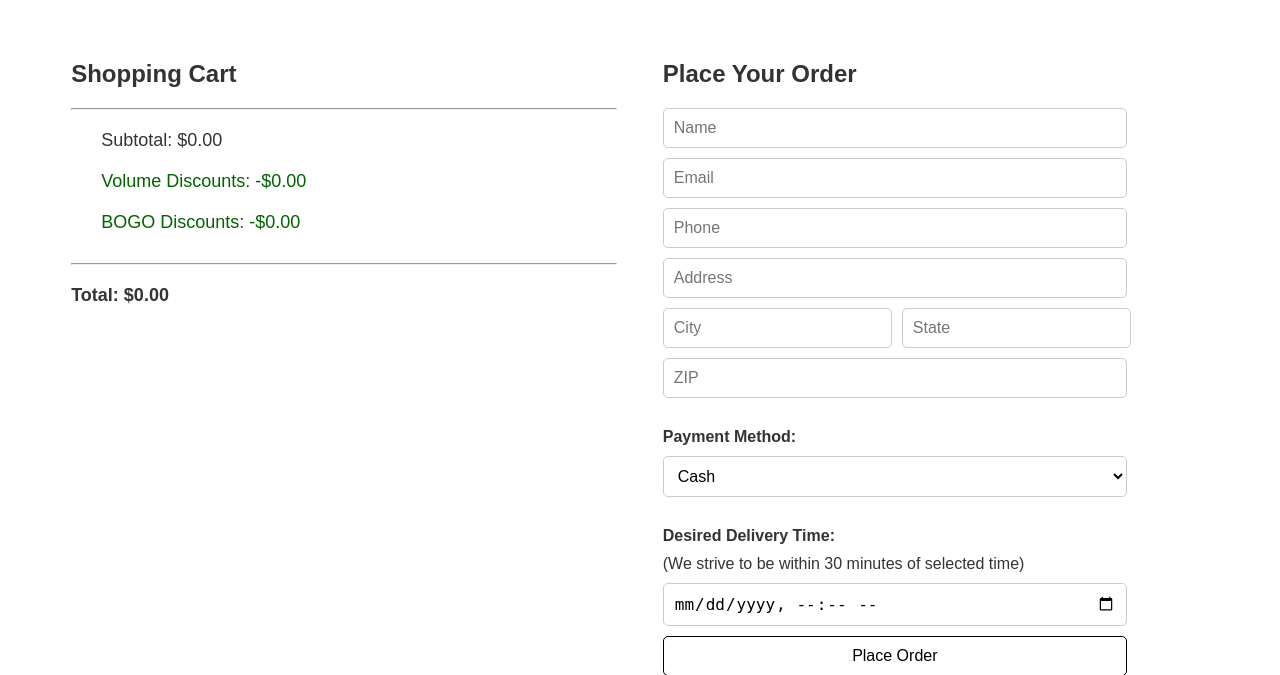
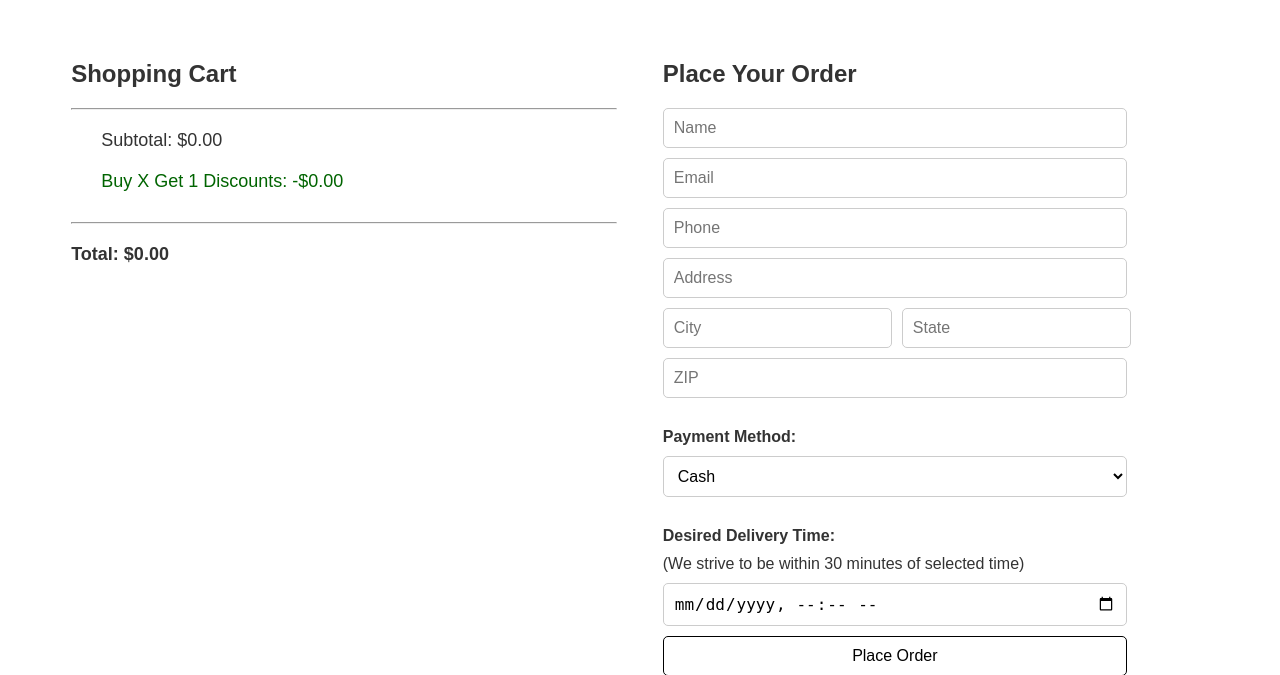
Before and after one commit to Loganbn2/TopCola, a Flask app: template templates/cart.html in a window 1280 px wide. Shown: the top 675 px of the page. Run offline with Flask 3, Linux system fonts and the light colour scheme; the template is opened without the code that fills it, so the values that code supplies are empty.

Commit message:
hiding volume discounts at 0

```diff
--- a/templates/cart.html
+++ b/templates/cart.html
@@ -344,7 +344,7 @@
 
             document.getElementById('cart-subtotal').textContent = `Subtotal: $${subtotal.toFixed(2)}`;
             document.getElementById('cart-discounts').textContent = `Volume Discounts: -$${discounts.toFixed(2)}`;
-            document.getElementById('cart-bogo-discounts').textContent = `BOGO Discounts: -$${bogoDiscounts.toFixed(2)}`;
+            document.getElementById('cart-bogo-discounts').textContent = `Buy X Get 1 Discounts: -$${bogoDiscounts.toFixed(2)}`;
             document.getElementById('cart-total').textContent = `Total: $${(subtotal - discounts - bogoDiscounts).toFixed(2)}`;
         }
 
@@ -467,6 +467,14 @@
             const totalDiscounts = Object.values(tierDiscounts).reduce((sum, discount) => sum + discount, 0);
             document.getElementById('cart-discounts').textContent = `Volume Discounts: -$${totalDiscounts.toFixed(2)}`;
 
+            // Hide or show the volume discounts line based on the total discounts
+            const volumeDiscountsElement = document.getElementById('cart-discounts');
+            if (totalDiscounts === 0) {
+                volumeDiscountsElement.style.display = 'none';
+            } else {
+                volumeDiscountsElement.style.display = 'block';
+            }
+
             // Update the total value
             const subtotal = parseFloat(document.getElementById('cart-subtotal').textContent.replace('Subtotal: $', '')) || 0;
             document.getElementById('cart-total').textContent = `Total: $${(subtotal - totalDiscounts).toFixed(2)}`;
@@ -493,7 +501,7 @@
                 Volume Discounts: $0.00
             </div>
             <div id="cart-bogo-discounts" class="discounts-total">
-                BOGO Discounts: $0.00
+                Buy X Get 1 Discounts: $0.00
             </div>
             <hr style="margin-top: 30px;"> <!-- Divider line between discounts and total -->
             <div id="cart-total" class="cart-total">
```
